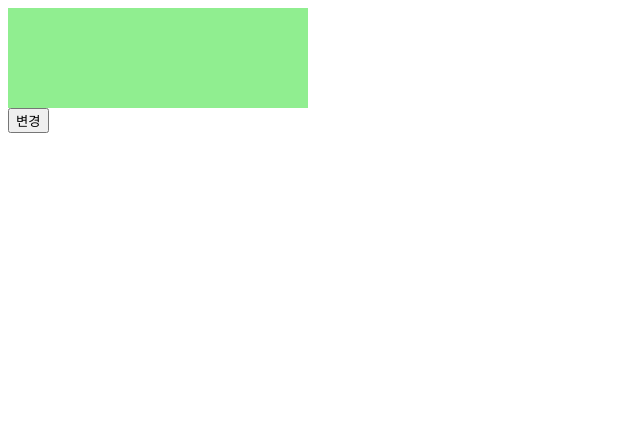
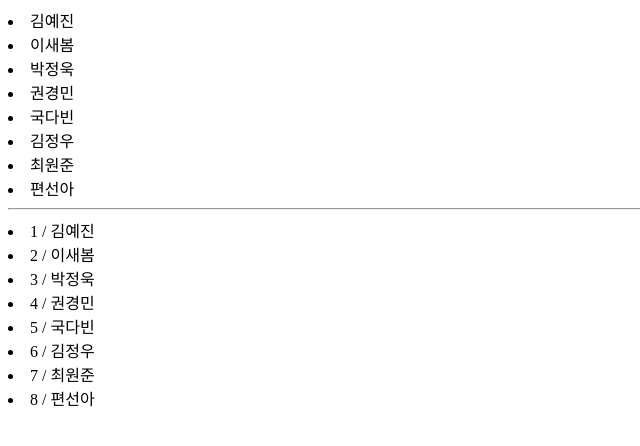
Before and after one commit to JunDemi/eevees, a Vue app: page / in a window 1280 px wide. Shown: the top 446 px of the page, without its empty margins (0-640 px from the left). Built offline with nearby package versions, Linux system fonts and the light colour scheme.

Commit message:
반복 렌더링(v-for)

```diff
--- a/src/App.vue
+++ b/src/App.vue
@@ -1,36 +1,31 @@
 <template>
-  <section>
-    <div v-show="isVisible" class="case1"></div>
-    <div v-show="!isVisible" class="case2"></div>
-    <button @click="setChange">변경</button>
-  </section>
+  <div>
+      <li v-for="data1 in testArray1" :key="data1">{{ data1 }}</li>
+      <hr/>
+      <li v-for="(data2, index) in testArray2" :key="data2">
+        {{ data2.id + " / " +data2.name }}
+      </li>
+  </div>
 </template>
 <script>
 export default {
-  data() {
+  data(){
     return {
-      isVisible: false,
+      testArray1: ['김예진', '이새봄', '박정욱', '권경민', '국다빈', '김정우', '최원준', '편선아'],
+      testArray2: [
+        { id: 1, name: "김예진"},
+        { id: 2, name: "이새봄"},
+        { id: 3, name: "박정욱"},
+        { id: 4, name: "권경민"},
+        { id: 5, name: "국다빈"},
+        { id: 6, name: "김정우"},
+        { id: 7, name: "최원준"},
+        { id: 8, name: "편선아"},
+      ],
     }
-  },
-  methods: {
-    setChange() {
-      this.isVisible = !this.isVisible;
-    },
   }
 }
 </script>
-<style scoped>
- section div{
-  width: 300px;
-  height: 100px;
- }
- .case1{
-  background-color: pink;
- }
- .case2{
-  background-color: lightgreen;
- }
- .case3{
-  background-color: skyblue;
- }
+<style>
+
 </style>
```
